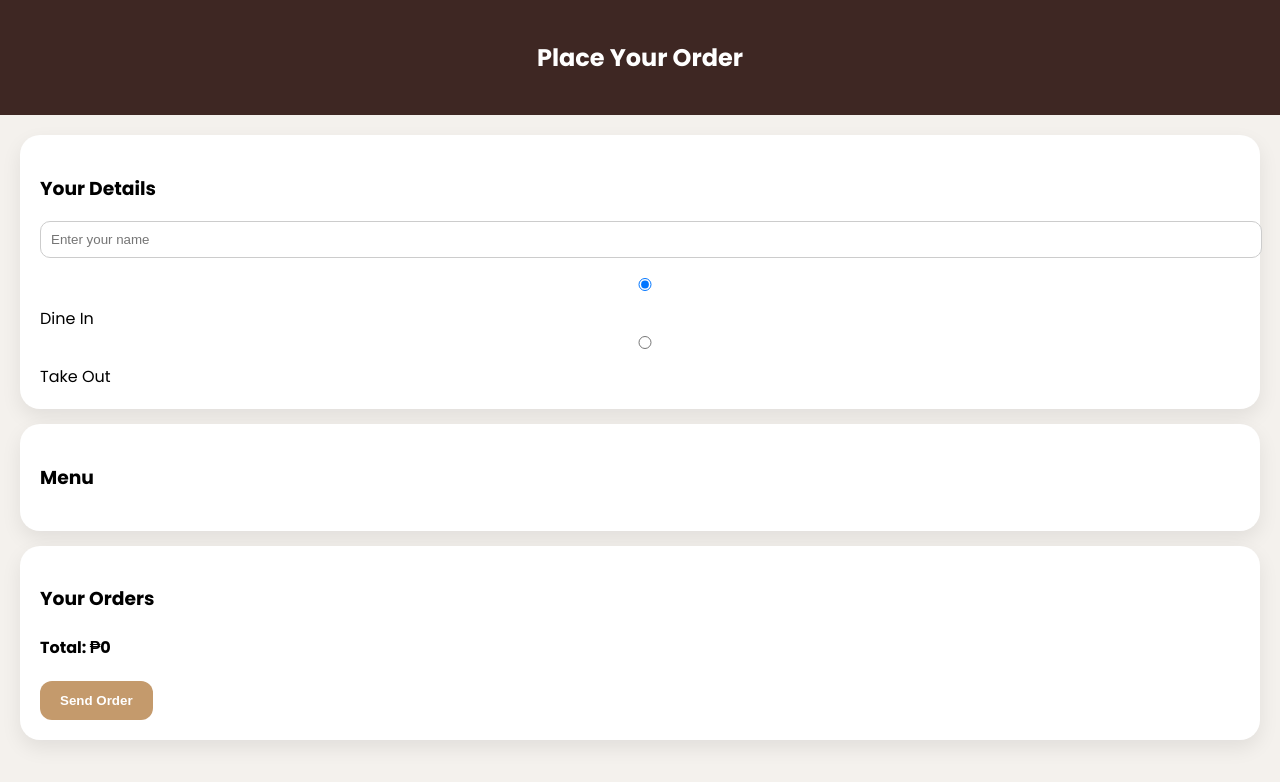
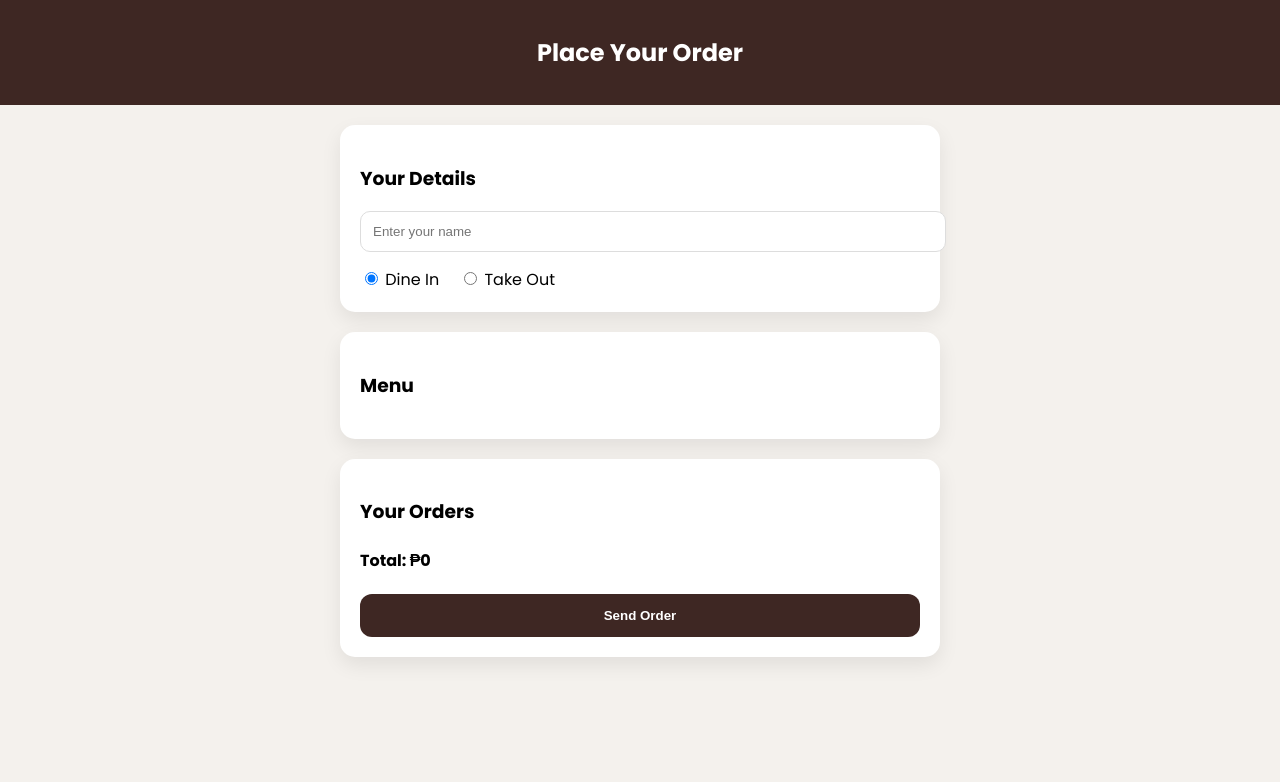
Before and after one commit to querojarellg-hash/Go_Beyond-CO, a website: page public/customer.html in a window 1280 px wide. Both pictures are taken after a click on the button "Start Order". Drawn offline with Linux system fonts and the light colour scheme; no server answers.

Commit message:
Update style.css

```diff
--- a/public/style.css
+++ b/public/style.css
@@ -1,86 +1,98 @@
-body{
-margin:0;
-font-family:'Poppins',sans-serif;
-background:#f4f1ed;
+body {
+  font-family: 'Poppins', sans-serif;
+  background: #f4f1ed;
+  margin: 0;
 }
 
-/* CUSTOMER WELCOME */
-.hero{
-height:100vh;
-background:linear-gradient(rgba(0,0,0,0.6),rgba(0,0,0,0.6)),
-url("https://images.unsplash.com/photo-1509042239860-f550ce710b93");
-background-size:cover;
-background-position:center;
-display:flex;
-flex-direction:column;
-justify-content:center;
-align-items:center;
-color:white;
-text-align:center;
+/* WELCOME */
+.welcome {
+  height: 100vh;
+  display: flex;
+  justify-content: center;
+  align-items: center;
+  background: linear-gradient(135deg, #3e2723, #6d4c41);
+  color: white;
+  text-align: center;
 }
 
-.hero h1{font-size:42px;margin-bottom:10px;}
-.hero p{font-size:18px;margin-bottom:25px;}
-
-button{
-background:#c49a6c;
-border:none;
-padding:12px 20px;
-border-radius:12px;
-color:white;
-font-weight:600;
-cursor:pointer;
+.welcome-card {
+  background: rgba(255,255,255,0.1);
+  padding: 40px;
+  border-radius: 20px;
+  backdrop-filter: blur(10px);
 }
 
-button:hover{opacity:0.9;}
-
-header{
-background:#3e2723;
-color:white;
-padding:20px;
-text-align:center;
+.welcome button {
+  margin-top: 20px;
+  padding: 14px 30px;
+  border: none;
+  border-radius: 12px;
+  background: #c49a6c;
+  font-weight: bold;
+  cursor: pointer;
 }
 
-.container{padding:20px;}
-
-.card{
-background:white;
-padding:20px;
-border-radius:20px;
-margin-bottom:15px;
-box-shadow:0 8px 20px rgba(0,0,0,0.08);
+/* HEADER */
+header {
+  background: #3e2723;
+  color: white;
+  padding: 15px;
+  text-align: center;
 }
 
-.menu-item{
-display:flex;
-justify-content:space-between;
-margin-bottom:10px;
+.container {
+  padding: 20px;
+  max-width: 600px;
+  margin: auto;
 }
 
-.login-box{
-height:100vh;
-display:flex;
-justify-content:center;
-align-items:center;
-background:#3e2723;
+/* CARD */
+.card {
+  background: white;
+  padding: 20px;
+  margin-bottom: 20px;
+  border-radius: 15px;
+  box-shadow: 0 8px 20px rgba(0,0,0,0.08);
 }
 
-.login-card{
-background:white;
-padding:30px;
-border-radius:20px;
-width:300px;
-text-align:center;
+/* INPUT */
+input[type="text"] {
+  width: 100%;
+  padding: 12px;
+  margin-bottom: 15px;
+  border-radius: 10px;
+  border: 1px solid #ddd;
 }
 
-input{
-width:100%;
-padding:10px;
-margin-bottom:15px;
-border-radius:10px;
-border:1px solid #ccc;
+/* RADIO */
+.order-type {
+  display: flex;
+  gap: 20px;
 }
 
-.status-new{color:red;font-weight:bold;}
-.status-accepted{color:orange;font-weight:bold;}
-.status-done{color:green;font-weight:bold;}
+/* MENU ITEM */
+.menu-item {
+  display: flex;
+  justify-content: space-between;
+  margin-bottom: 10px;
+}
+
+.menu-item button {
+  background: #c49a6c;
+  border: none;
+  padding: 6px 12px;
+  border-radius: 8px;
+  cursor: pointer;
+}
+
+/* SEND BUTTON */
+.send-btn {
+  width: 100%;
+  background: #3e2723;
+  color: white;
+  padding: 14px;
+  border-radius: 12px;
+  border: none;
+  font-weight: bold;
+  cursor: pointer;
+}
```
